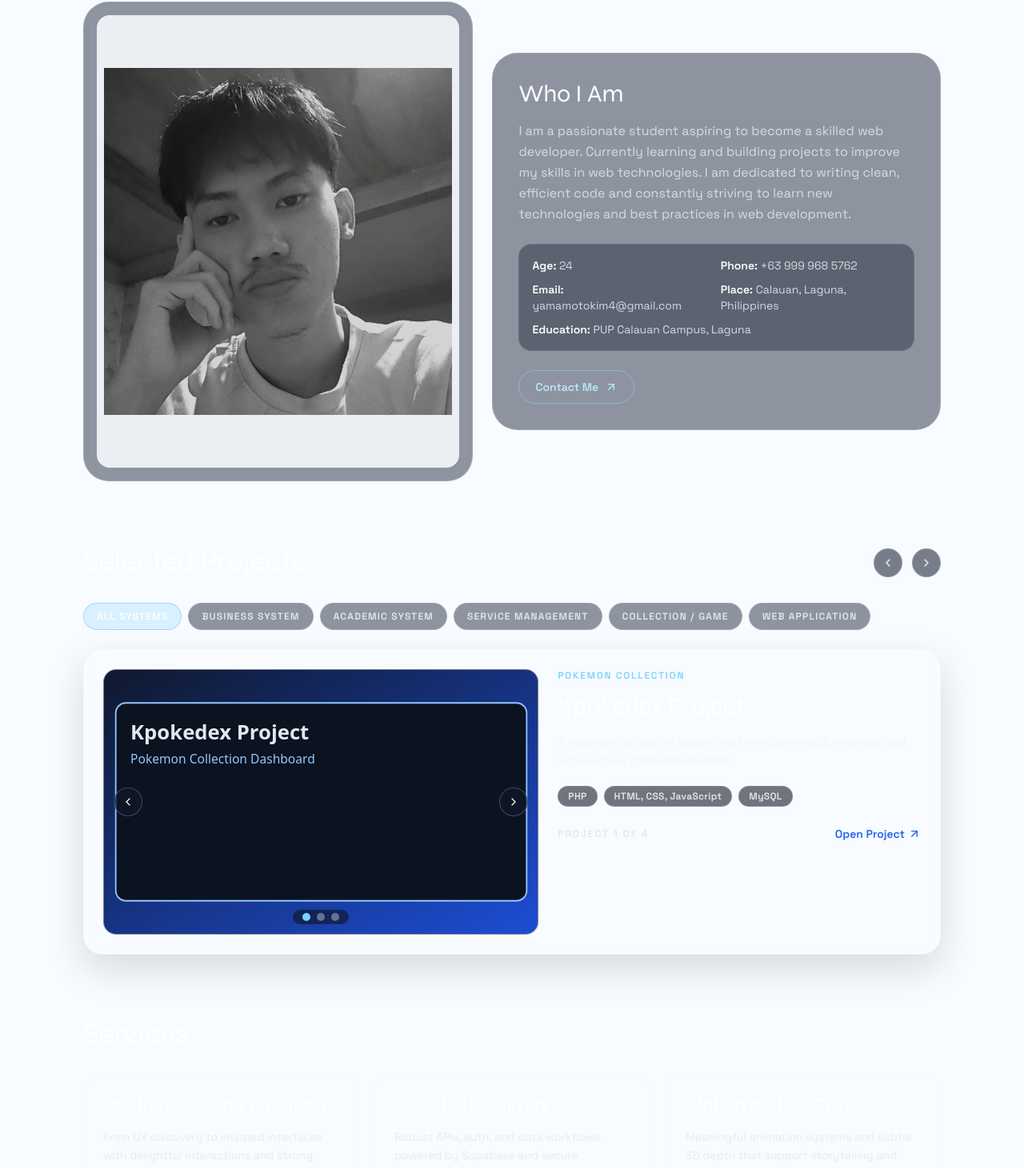
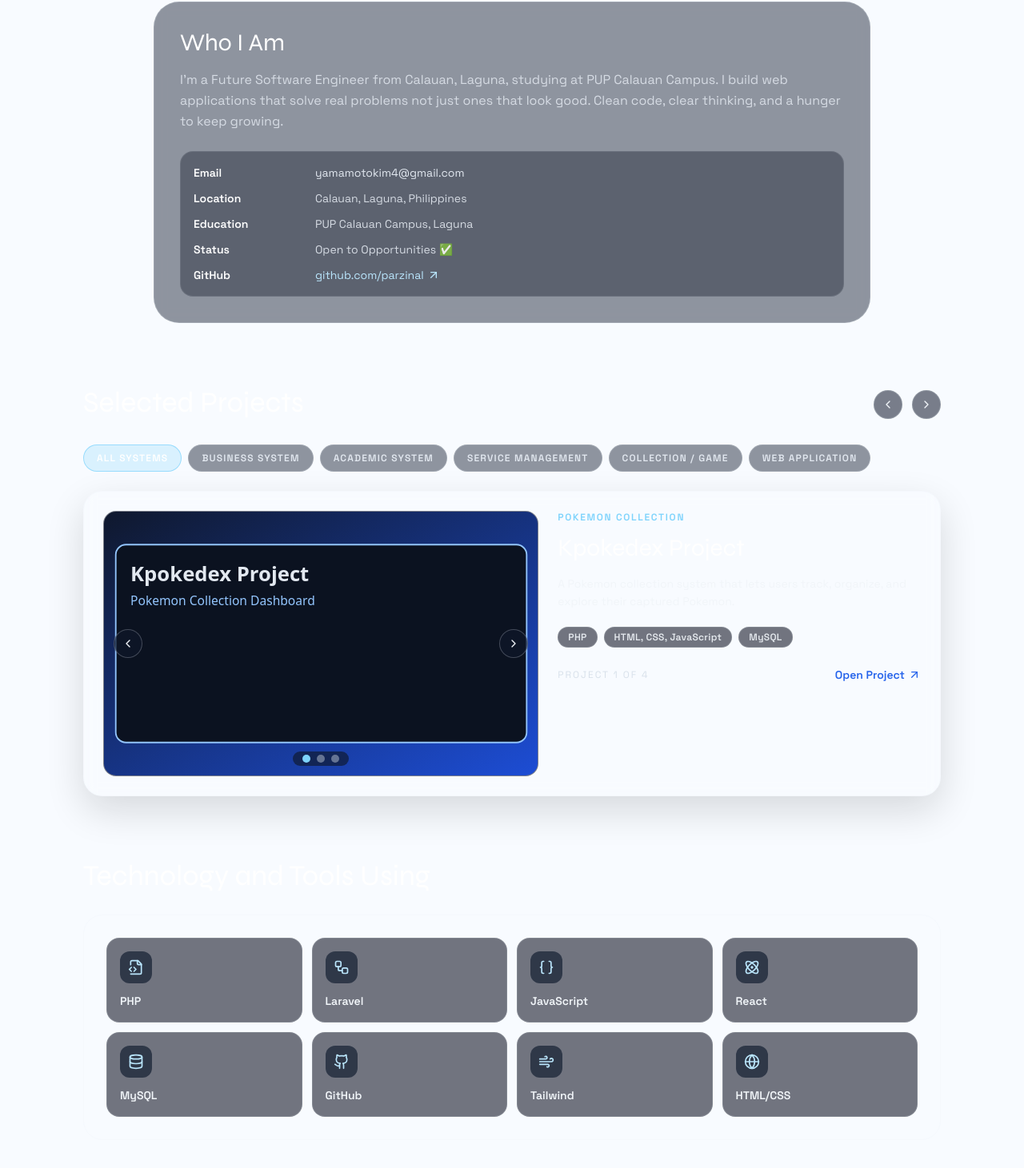
Before and after one commit to parzinal/My_Portfolio, a Next.js app: page / in a window 1280 px wide. Shown: the part 807-2268 px from the top of the page at 80% size. Built offline with nearby package versions, Linux system fonts and the light colour scheme.

Commit message:
new change

```diff
--- a/src/components/portfolio-page.tsx
+++ b/src/components/portfolio-page.tsx
@@ -3,7 +3,23 @@
 import { FormEvent, useEffect, useMemo, useState } from "react";
 import Image from "next/image";
 import { motion } from "framer-motion";
-import { ArrowUpRight, Sparkles, CheckCircle2, Github, Linkedin, Mail, ChevronLeft, ChevronRight } from "lucide-react";
+import {
+  ArrowUpRight,
+  Sparkles,
+  CheckCircle2,
+  Github,
+  Linkedin,
+  Mail,
+  ChevronLeft,
+  ChevronRight,
+  FileCode2,
+  Workflow,
+  Braces,
+  Atom,
+  Database,
+  Wind,
+  Globe
+} from "lucide-react";
 import { navItems, projects, services } from "@/data/site";
 import { SceneCanvas } from "@/components/scene-canvas";
 import { BackgroundCanvas } from "@/components/background-canvas";
@@ -280,40 +296,37 @@ export function PortfolioPage() {
           <div className="mx-auto mt-4 h-px w-20 bg-sky-300/70" />
         </div>
 
-        <div className="grid gap-6 md:grid-cols-[1fr_1.15fr] md:items-center">
-          <div className="rounded-[2rem] border border-slate-200/20 bg-slate-900/45 p-4 backdrop-blur">
-            <div className="relative aspect-[4/5] w-full overflow-hidden rounded-2xl border border-slate-200/15 bg-slate-100/95">
-              <Image
-                src="/images/kim.jpg"
-                alt="Kim Yamamoto portrait"
-                fill
-                className="object-contain p-2"
-                sizes="(max-width: 768px) 100vw, 45vw"
-              />
-            </div>
-          </div>
-
-          <div className="rounded-[2rem] border border-slate-200/20 bg-slate-900/45 p-7 backdrop-blur md:p-8">
+        <div className="mx-auto max-w-4xl rounded-[2rem] border border-slate-200/20 bg-slate-900/45 p-7 backdrop-blur md:p-8">
           <h3 className="font-[family-name:var(--font-syne)] text-3xl text-white">Who I Am</h3>
           <p className="mt-4 text-base leading-relaxed text-slate-200/85">
-              I am a passionate student aspiring to become a skilled web developer. Currently learning and building projects to improve my skills in web technologies. I am dedicated to writing clean, efficient code and constantly striving to learn new technologies and best practices in web development.
+            I&apos;m a Future Software Engineer from Calauan, Laguna, studying at PUP Calauan Campus. I build web applications that solve real problems not just ones that look good. Clean code, clear thinking, and a hunger to keep growing.
           </p>
 
-            <div className="mt-6 grid gap-2.5 rounded-2xl border border-slate-200/10 bg-slate-950/35 p-4 text-sm text-slate-200/90 sm:grid-cols-2">
-              <p><span className="font-semibold text-white">Age:</span> 24</p>
-              <p><span className="font-semibold text-white">Phone:</span> +63 999 968 5762</p>
-              <p><span className="font-semibold text-white">Email:</span> yamamotokim4@gmail.com</p>
-              <p><span className="font-semibold text-white">Place:</span> Calauan, Laguna, Philippines</p>
-              <p className="sm:col-span-2"><span className="font-semibold text-white">Education:</span> PUP Calauan Campus, Laguna</p>
-            </div>
+          <div className="mt-6 rounded-2xl border border-slate-200/10 bg-slate-950/35 p-4">
+            <div className="grid gap-3 text-sm text-slate-200/90 sm:grid-cols-[140px_1fr] sm:items-center">
+              <p className="font-semibold text-white">Email</p>
+              <a className="text-slate-200 hover:text-sky-200" href="mailto:yamamotokim4@gmail.com">yamamotokim4@gmail.com</a>
 
+              <p className="font-semibold text-white">Location</p>
+              <p>Calauan, Laguna, Philippines</p>
+
+              <p className="font-semibold text-white">Education</p>
+              <p>PUP Calauan Campus, Laguna</p>
+
+              <p className="font-semibold text-white">Status</p>
+              <p>Open to Opportunities ✅</p>
+
+              <p className="font-semibold text-white">GitHub</p>
               <a
-              href="mailto:yamamotokim4@gmail.com"
-              className="mt-6 inline-flex items-center gap-2 rounded-full border border-sky-300/60 px-5 py-2.5 text-sm font-semibold text-sky-200 transition hover:border-sky-200 hover:bg-sky-300/10 hover:text-white"
+                href="https://github.com/parzinal"
+                target="_blank"
+                rel="noreferrer"
+                className="inline-flex w-fit items-center gap-1 text-sky-200 transition hover:text-sky-100"
               >
-              Contact Me
+                github.com/parzinal
                 <ArrowUpRight className="h-4 w-4" />
               </a>
+            </div>
           </div>
         </div>
       </section>
@@ -444,6 +457,34 @@ export function PortfolioPage() {
         )}
       </section>
 
+      <section id="technology" className="mx-auto w-full max-w-6xl px-6 pb-20 md:px-10">
+        <h2 className="font-[family-name:var(--font-syne)] text-3xl text-white md:text-4xl">Technology and Tools Using</h2>
+        <div className="mt-7 rounded-3xl border border-slate-200/15 bg-slate-900/52 p-6 md:p-7">
+          <div className="grid grid-cols-2 gap-3 sm:grid-cols-3 lg:grid-cols-4">
+            {[
+              { name: "PHP", Icon: FileCode2 },
+              { name: "Laravel", Icon: Workflow },
+              { name: "JavaScript", Icon: Braces },
+              { name: "React", Icon: Atom },
+              { name: "MySQL", Icon: Database },
+              { name: "GitHub", Icon: Github },
+              { name: "Tailwind", Icon: Wind },
+              { name: "HTML/CSS", Icon: Globe }
+            ].map(({ name, Icon }) => (
+              <div
+                key={name}
+                className="rounded-2xl border border-slate-200/15 bg-slate-950/55 p-4 transition hover:border-sky-300/45 hover:bg-slate-900/70"
+              >
+                <div className="mb-3 inline-flex h-10 w-10 items-center justify-center rounded-xl bg-slate-800/80 text-sky-200">
+                  <Icon className="h-5 w-5" />
+                </div>
+                <p className="text-sm font-semibold text-slate-100">{name}</p>
+              </div>
+            ))}
+          </div>
+        </div>
+      </section>
+
       <section id="services" className="mx-auto w-full max-w-6xl px-6 pb-20 md:px-10">
         <h2 className="font-[family-name:var(--font-syne)] text-3xl text-white md:text-4xl">Services</h2>
         <div className="mt-7 grid gap-5 md:grid-cols-3">
--- a/src/data/site.ts
+++ b/src/data/site.ts
@@ -71,19 +71,19 @@ export const projects: PortfolioProject[] = [
 
 export const services: Service[] = [
   {
-    title: "Product Design + Frontend",
+    title: "Web Development",
     details:
-      "From UX discovery to shipped interfaces with delightful interactions and strong performance."
+      "Building clean, responsive websites and web interfaces using HTML, CSS, JavaScript and PHP. Focused on creating pages that work well and look good."
   },
   {
-    title: "Full-stack Delivery",
+    title: "Backend Development",
     details:
-      "Robust APIs, auth, and data workflows powered by Supabase and secure deployment practices."
+      "Developing server-side logic, databases, and basic APIs using PHP and Laravel. I build the parts users don't see but always depend on."
   },
   {
-    title: "Motion and 3D Craft",
+    title: "System Development",
     details:
-      "Meaningful animation systems and subtle 3D depth that support storytelling and brand identity."
+      "Building functional web-based systems like management tools, dashboards, and CRUD applications. From school projects to real-world use cases."
   }
 ];
 
```
Lines whose indentation alone changed are shown as unchanged.
